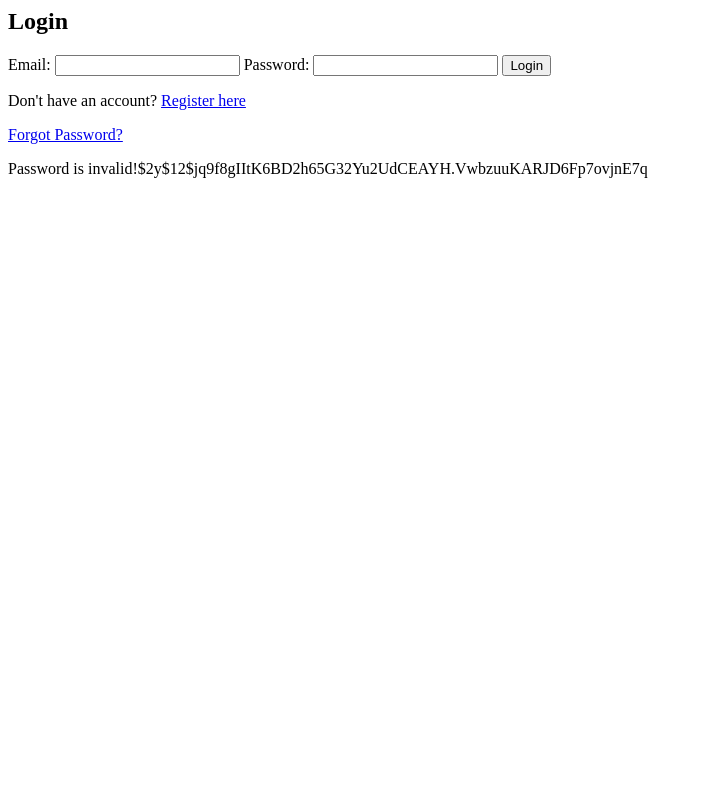
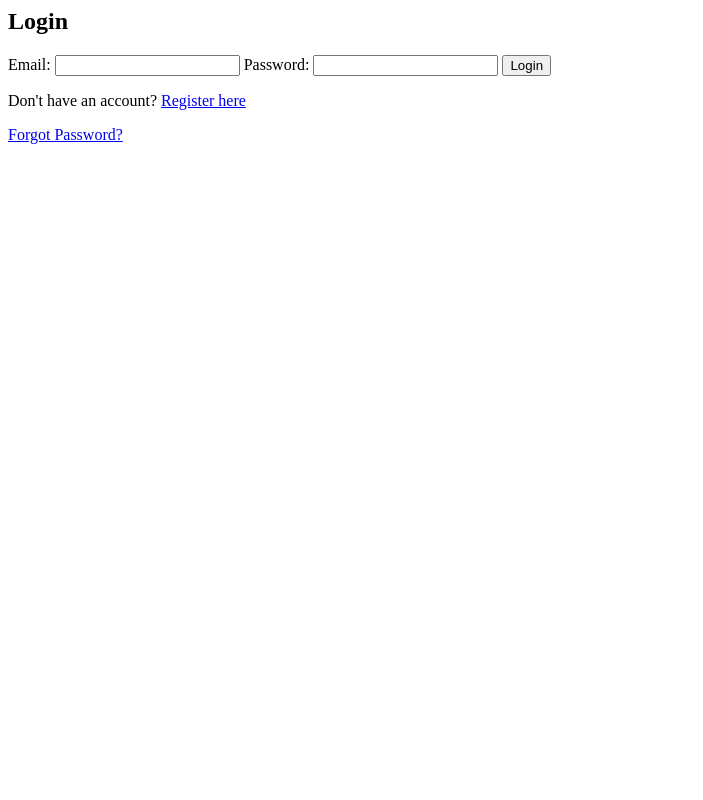
Before and after one commit to mrlachir/riad-room-booking, a PHP site: page /login.php in a window 1280 px wide. Shown: the whole page, without its empty margins (0-703 px from the left). Run offline with PHP 8.4, Linux system fonts and the light colour scheme.

Commit message:
hello world

```diff
--- a/src/views/login.php
+++ b/src/views/login.php
@@ -18,18 +18,3 @@
     <p>Don't have an account? <a href="index.php?page=register">Register here</a></p>
     <p><a href="index.php?page=forgot-password">Forgot Password?</a></p>
 </div>
-
-<?php
-// Manually testing the password verification
-$hash = '$2y$10$NRthEhC7R0UoXZL0B4Rr0uaLMKUToBRsWVx5aqD/19el2.axXopem';
-$password = '12345678';
-
-if (password_verify($password, $hash)) {
-    echo 'Password is valid!';
-} else {
-    echo 'Password is invalid!';
-}
-$newHash = password_hash('12345678', PASSWORD_BCRYPT);
-echo $newHash;
-
-?>
```
